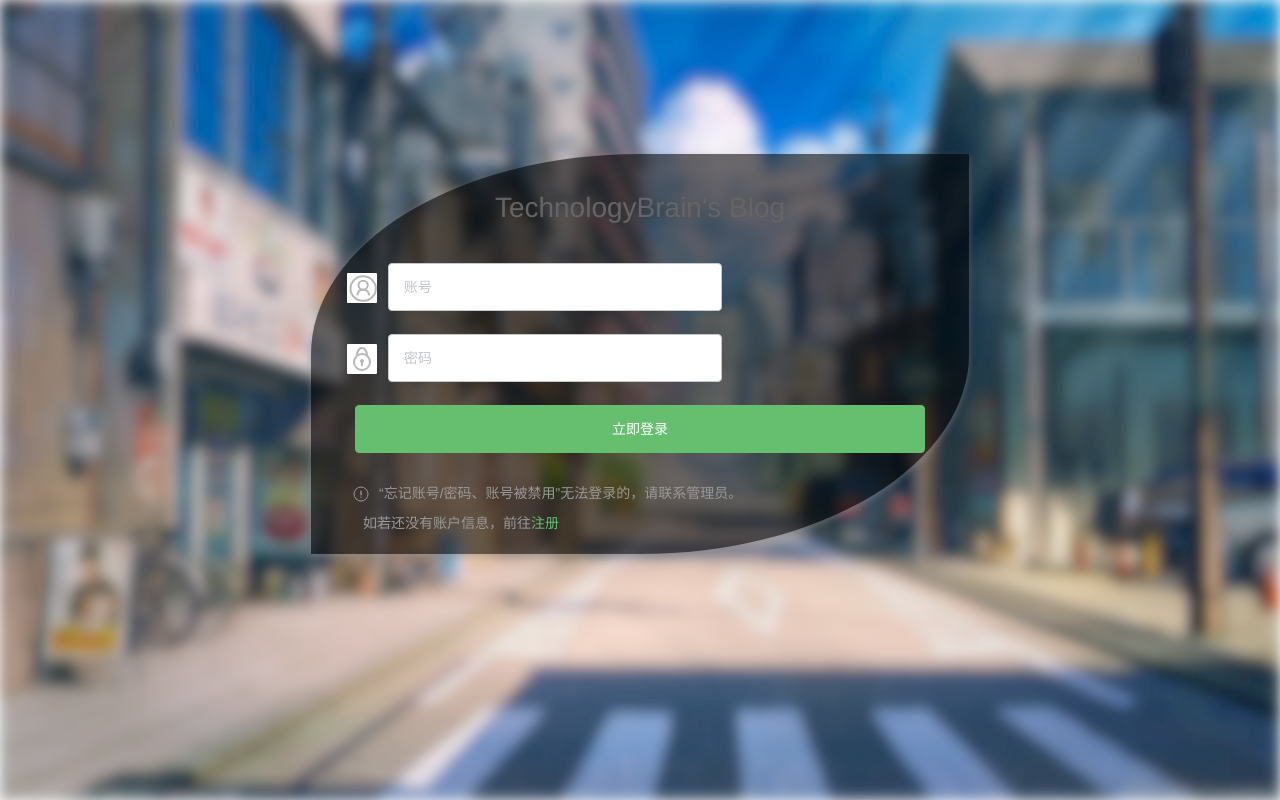
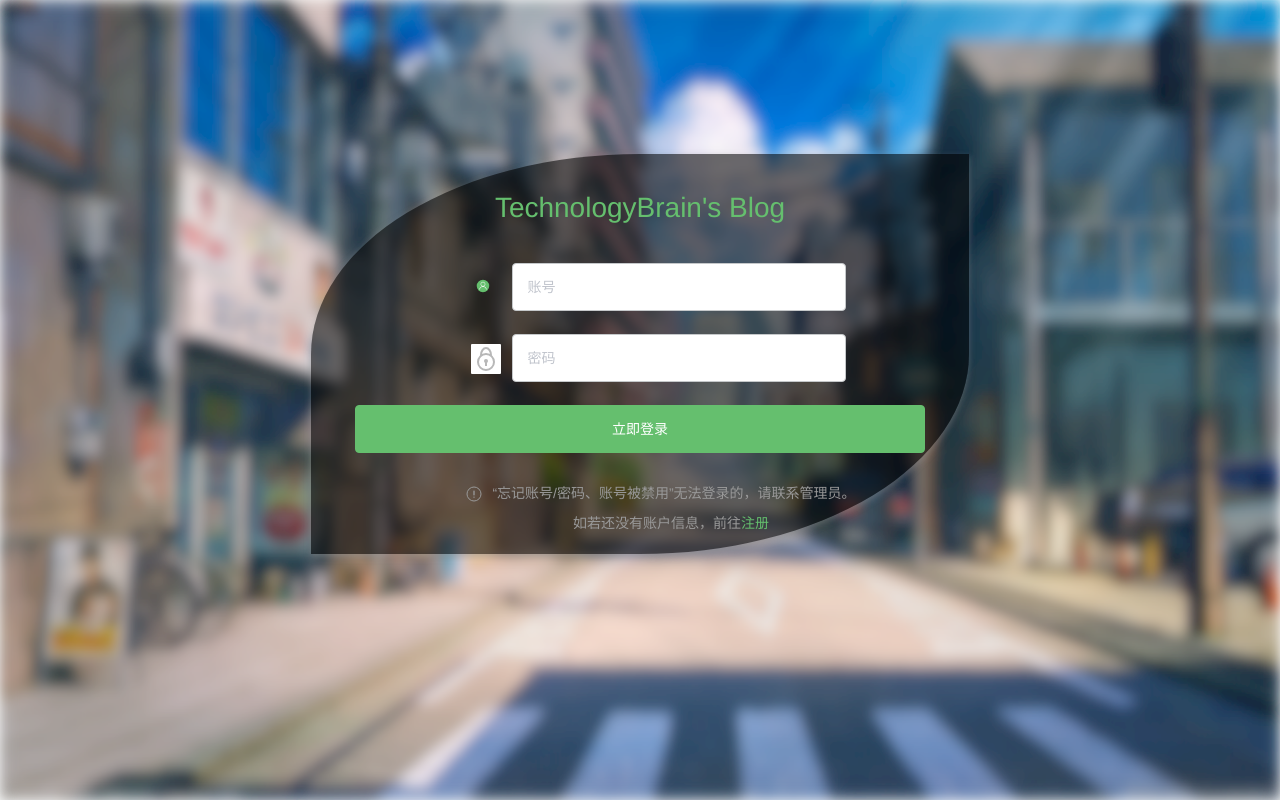
Before and after one commit to Howe94/blog_web, a Vue app: page / in a window 1280 px wide. Built offline with nearby package versions, Linux system fonts and the light colour scheme; a small style sheet from the web is missing.

Commit message:
添加svgicon组件

```diff
--- a/package.json
+++ b/package.json
@@ -27,6 +27,7 @@
     "happypack": "^5.0.1",
     "node-sass": "^4.12.0",
     "sass-loader": "^8.0.2",
+    "svg-sprite-loader": "^5.2.1",
     "uglifyjs-webpack-plugin": "^2.2.0",
     "vue-template-compiler": "^2.6.11",
     "webpack-bundle-analyzer": "^4.4.0"
--- a/src/assets/icon/iconfont.css
+++ b/src/assets/icon/iconfont.css
@@ -1 +1 @@
-@import "//at.alicdn.com/t/font_2399171_6zbdpaeqx3o.css";
+@import "//at.alicdn.com/t/font_2399171_9u158at611n.css";
--- /dev/null
+++ b/src/components/svgIcon/index.js
@@ -0,0 +1,17 @@
+import Vue from 'vue';
+import SvgIcon from '@/components/svgIcon/svgIcon.vue';
+// 全局注册组件
+Vue.component('svg-icon', SvgIcon);
+// 定义一个加载目录的函数
+const requireAll = requireContext => requireContext.keys().map(requireContext);
+/**
+ * require.context是什么？
+ * 一个webpack的api,通过执行require.context函数获取一个特定的上下文,
+ * 主要用来实现自动化导入模块,
+ * 在前端工程中,如果遇到从一个文件夹引入很多模块的情况,
+ * 可以使用这个api,它会遍历文件夹中的指定文件,
+ * 然后自动导入,使得不需要每次显式的调用import导入模块
+ */
+const req = require.context('@/assets/svg', false, /\.svg$/);
+// 加载目录下的所有 svg 文件
+requireAll(req);
--- /dev/null
+++ b/src/components/svgIcon/svgIcon.vue
@@ -0,0 +1,43 @@
+<template>
+  <svg :class="svgClass" aria-hidden="true">
+    <use :xlink:href="iconName"></use>
+  </svg>
+</template>
+
+<script>
+export default {
+  name: 'svg-icon',
+  props: {
+    iconClass: {
+      type: String,
+      // required: true
+    },
+    className: {
+      type: String
+    }
+  },
+  computed: {
+    iconName () {
+      return `#icon-${this.iconClass}`;
+    },
+    svgClass () {
+      if (this.className) {
+        return 'svg-icon ' + this.className;
+      } else {
+        return 'svg-icon';
+      }
+    }
+  }
+};
+</script>
+
+<style lang="scss" scoped>
+.svg-icon {
+  width: 1em;
+  height: 1em;
+  vertical-align: -0.15em;
+  fill: currentColor; //此属性为更改svg颜色属性设置
+  stroke: currentColor;
+  overflow: hidden;
+}
+</style>
--- a/src/entry/components/howeHeader.vue
+++ b/src/entry/components/howeHeader.vue
@@ -9,6 +9,7 @@
       <!--      头部标签-->
       <div class="header-tab">
         <div class="tab-search-input">
+          <svg-icon iconClass="icon-user" className='mr10'></svg-icon>
           <el-input placeholder="请输入搜索的内容" prefix-icon="el-icon-search" v-model="searchTip">
           </el-input>
         </div>
@@ -23,7 +24,7 @@
       <!-- 用户信息 -->
       <div class="header-user">
         <div class="write-article mr20">
-          <el-button type="primary" round><i class="iconfont blog-icon-write-article mr10"></i>写文章</el-button>
+          <el-button type="primary" round><i class="iconfont blog-icon-user mr10"></i><i class="iconfont blog-icon-write-article mr10"></i>写文章</el-button>
         </div>
 
         <!-- 未登录，及游客展示的 -->
--- a/src/entry/main.js
+++ b/src/entry/main.js
@@ -5,7 +5,8 @@ import store from '../store'
 import VueRouter from 'vue-router'
 /* ElementUI */
 import ElementUI from 'element-ui'
-
+// 全局注册svg组件
+import '@/components/svgIcon';
 
 import 'element-ui/lib/theme-chalk/index.css';
 import '@/assets/scss/element-variables.scss';
--- a/src/pages/signInUp/main.js
+++ b/src/pages/signInUp/main.js
@@ -5,7 +5,8 @@ import store from '../../store'
 import VueRouter from 'vue-router'
 /* ElementUI */
 import ElementUI from 'element-ui'
-
+// 全局注册svg组件
+import '@/components/svgIcon';
 
 import 'element-ui/lib/theme-chalk/index.css';
 import '@/assets/scss/element-variables.scss';
--- a/src/pages/signInUp/views/signIn.vue
+++ b/src/pages/signInUp/views/signIn.vue
@@ -3,16 +3,15 @@
     <div class="login-main">
       <div class="login-title">TechnologyBrain's Blog</div>
       <!--禁用自动填充密码-->
-      <input type="text" name="username" style="display:none;" />
-      <input type="password" name="password" style="display:none;" />
-      <ul>
+      <ul class="login-body">
         <li>
         <span class="login-icon">
-          <i :class="[
+          <!-- <i :class="[
                 'icon-user icon-user-nor',
                 { 'icon-user-sel': form.username || userCheck == 1 },
                 { 'icon-user-wrong': userCheck == 0 },
-              ]"></i>
+              ]"></i> -->
+              <svg-icon iconClass="icon-user" className='mr10'></svg-icon>
         </span>
           <el-input placeholder="账号" v-model="form.username" :class="[
               { 'right-mess': form.username || userCheck == 1 },
@@ -34,6 +33,7 @@
                 { 'icon-password-sel': form.password || passCheck == 1 },
                 { 'icon-password-wrong': passCheck == 0 },
               ]"></i>
+
         </span>
           <el-input type="password" placeholder="密码" v-model="form.password" :class="[
               { 'right-mess': form.password || passCheck == 1 },
@@ -58,7 +58,7 @@
           <i class="icon-tips mr10"></i>“忘记账号/密码、账号被禁用”无法登录的，请联系管理员。
         </li>
         <li class="sign-up-tips">
-          <i class="iconfont blog-icon-sign-up-tip mr10"></i>如若还没有账户信息，前往<span class="sign-up" @click="signUp">注册</span>
+          <i class="iconfont blog-icon-sign-up-tip mr10"></i><i class="iconfont blog-icon-user mr10"></i>如若还没有账户信息，前往<span class="sign-up" @click="signUp">注册</span>
         </li>
       </ul>
     </div>
@@ -152,20 +152,21 @@
       border-radius: 50% 0px 50% 0px;
       width: 658px;
       height: 400px;
-      /* background: rgba(255, 255, 255, 1); */
       background:#00000090;
       box-shadow: 0px 3px 6px 0px rgba(139, 139, 139, 0.5);
       margin: auto;
       position: relative;
       top: 50%;
       margin-top: -246px;
-
       .login-title {
         font-size: 28px;
         font-weight: 400;
-        color: $color-font-title;
+        color: $color-primary;
         padding: 34px 0 35px;
         line-height: 40px;
+        text-align: center;
+      }
+      .login-body{
         text-align: center;
       }
 
--- a/vue.config.js
+++ b/vue.config.js
@@ -2,7 +2,7 @@ const assetsPublicPath = process.env.NODE_ENV === 'production' ? '/blogWeb/' : '
 let pages = require('./fileSetting');
 const path = require("path");
 function resolve (dir) {
-  return path.join(__dirname, dir);
+  return path.join(__dirname, './', dir);
 }
 console.log("获取的页面有=====》",pages);
 
```
Also changed, not shown: src/assets/svg/icon-user.svg (added), src/components/svgIcon/README.md (added), 1 other file (tests, documents, lock files or other folders).
